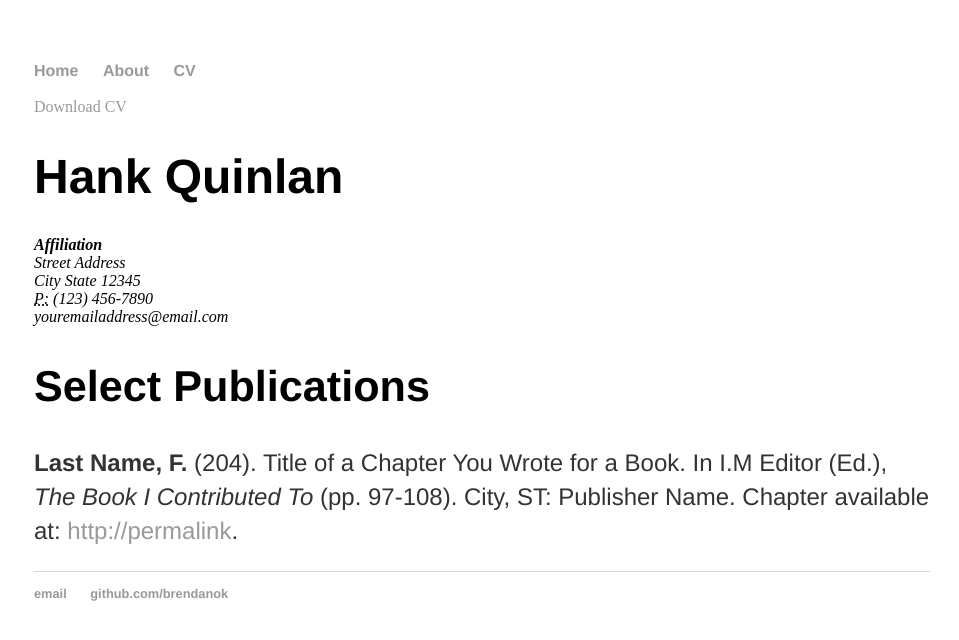
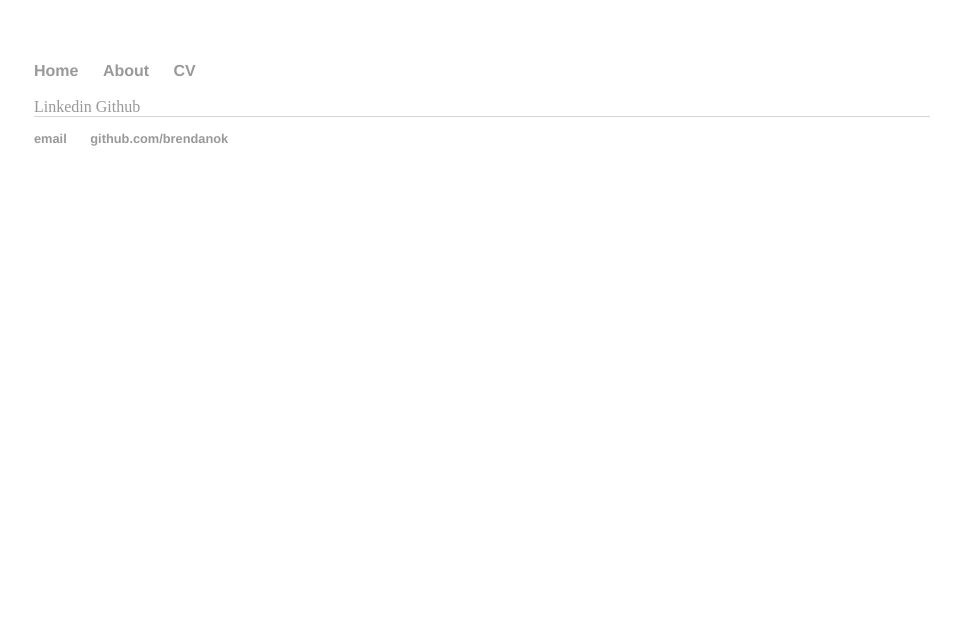
Before and after one commit to brendanok/brendanok.github.io, a Jekyll site: the page built from cv/index.html, in a window 1280 px wide. Shown: the top 640 px of the page, without its empty margins (158-1117 px from the left). Built offline with Jekyll 4.4.1, drawn with Linux system fonts in a browser that asks for light colours.

Commit message:
Update index.html

```diff
--- a/cv/index.html
+++ b/cv/index.html
@@ -1,22 +1,9 @@
 ---
 layout: default
-title: CV of Your Name
+title: Resume
 ---
 
-	<div class="cv">
-		<a href="#" class="download" title="Download CV as PDF">Download CV</a>
-					<h1>Hank Quinlan</h1>
-					<address>
-					<strong>Affiliation</strong><br>
-					Street Address<br>
-					City State 12345<br>
-					<abbr title="phone">P:</abbr> (123) 456-7890<br>
-					<span class="obfuscate">youremailaddress@email.com</span>
-					</address>
-
-					<h2>Select Publications</h2>
-
-					<p><strong>Last Name, F.</strong> (204). Title of a Chapter You Wrote for a Book. In I.M Editor (Ed.), <em>The Book I Contributed To</em> (pp. 97-108). City, ST: Publisher Name. Chapter available at: <a href="#">http://permalink</a>.
-
-
+	<div class="Resume">
+		<a href='https://www.linkedin.com/in/brendanok/'>Linkedin</a>
+		<a href='https://github.com/brendanok'>Github</a>
 	</div>
```
